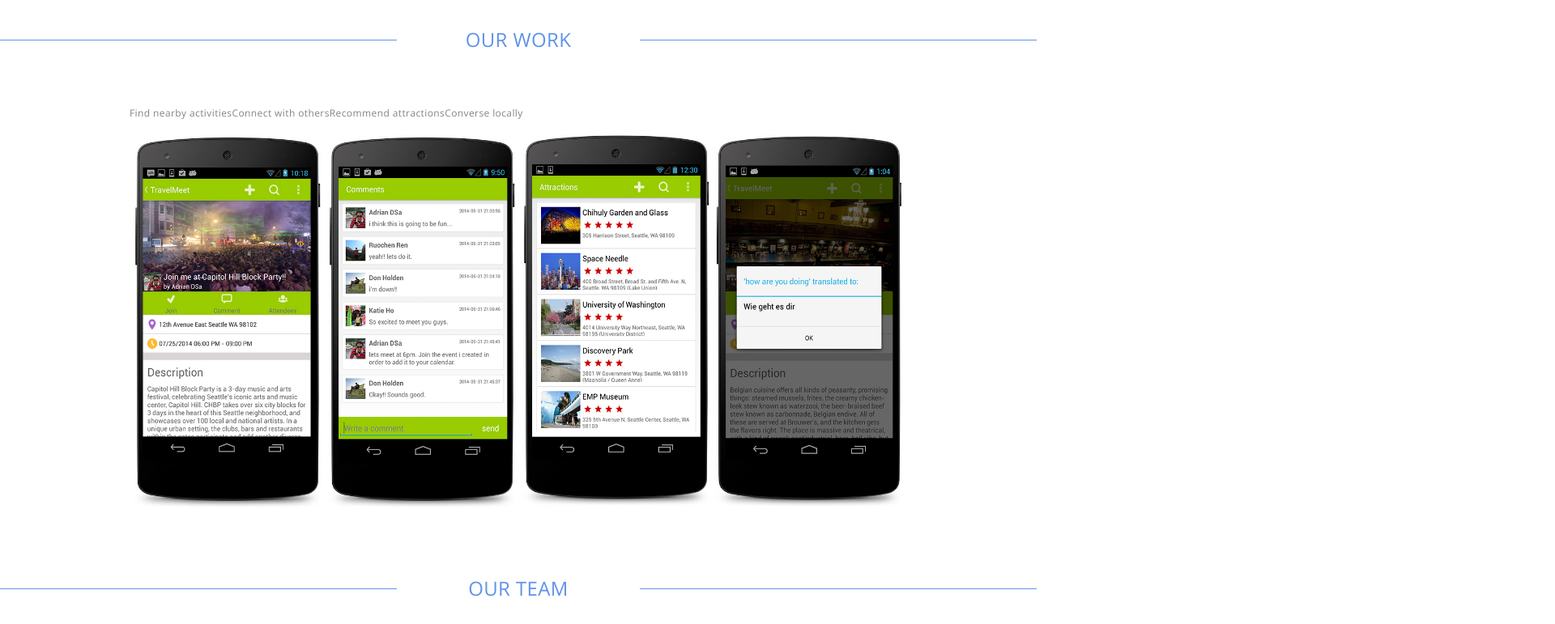
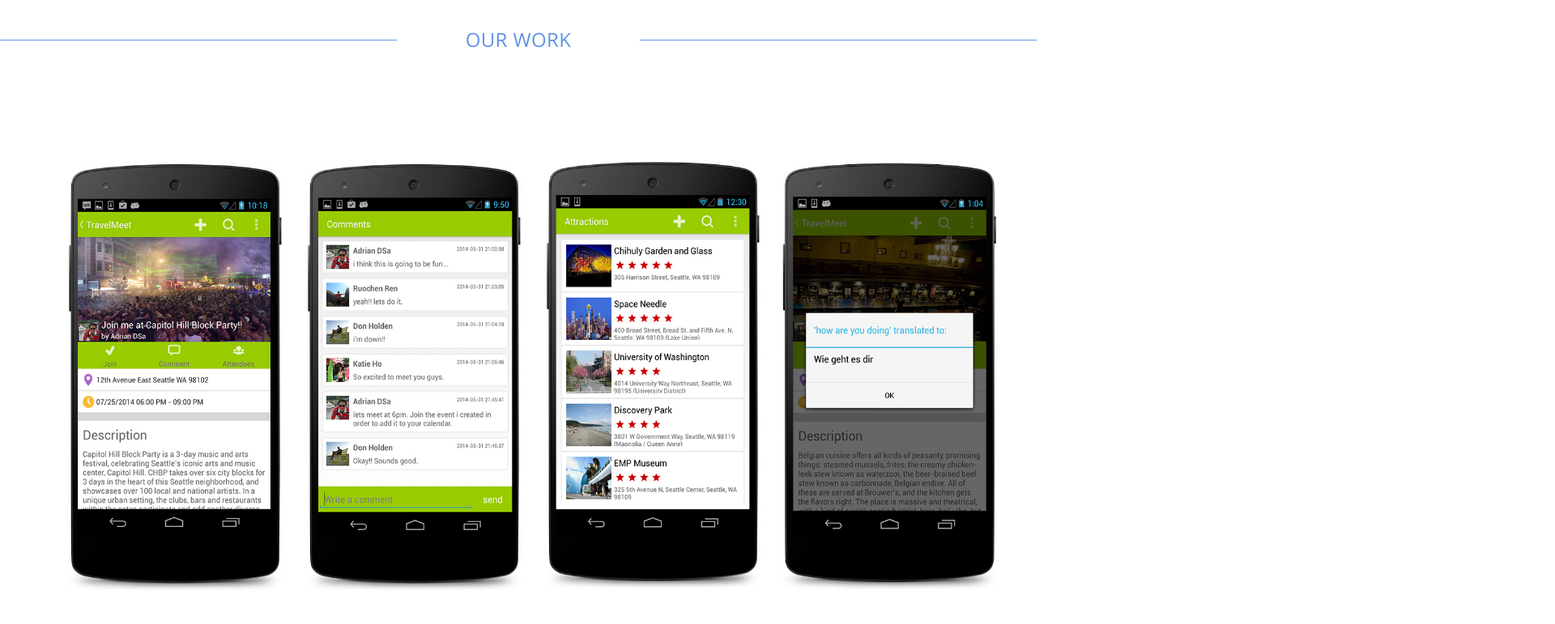
Before and after one commit to adriandsa/travelmeet, a plain HTML site: page index.html in a window 1280 px wide. Shown: the part 1660-2431 px from the top of the page at 81% size, 1920 px wide, since content can reach past the window. Drawn offline with nearby package versions, Linux system fonts and the light colour scheme; files whose address does not match are found by name.

Commit message:
Update index.html

```diff
--- a/index.html
+++ b/index.html
@@ -113,21 +113,22 @@ window.onmouseup=right;
 	<!-- End Section Divider -->
 
 	<!-- Start Content -->
-	<div class="content">
+	<div class="content" style="max-width: 2000px; width: 150%">
 
-		<div>
-			<p style="float:left">Find nearby activities</p>
-			<p style="float:left"> Connect with others</p>
-			<p style="float:left"> Recommend attractions</p>
-			<p style="float:left"> Converse locally</p><br><br>
-		</div>
-
-		<div>
-			<img src="img/activities.jpg" width="25%" height="25%" style="float:left">
-			<img src="img/comments.jpg" width="25%" height="25%" style="float:left">
-			<img src="img/attractions.jpg" width="25%" height="25%" style="float:left">
-			<img src="img/translate_text.jpg" width="25%" height="25%" style="float:left">
-		</div>
+		    <div style="margin-left: 3.5%;">
+		        <p style="float:left; margin-left: 3.5%; font-size: 100%;"></p>
+		        <p style="float:left; margin-left: 6.6%; font-size: 100%;"></p>
+		        <p style="float:left; margin-left: 6.2%; font-size: 100%;"></p>
+		        <p style="float:left; margin-left: 6.6%; font-size: 100%;"></p>
+		        <br></br>
+		        <br></br>
+		    </div>
+		    <div style="margin-left: 4%;">
+		        <img width="15%" height="25%" src="img/activities.jpg" style="float:left; margin-right: 1%"></img>
+		        <img width="15%" height="25%" src="img/comments.jpg" style="float:left; margin-right: 1%;"></img>
+		        <img width="15%" height="25%" src="img/attractions.jpg" style="float:left; margin-right: 1%;"></img>
+		        <img width="15%" height="25%" style="float:left" src="img/translate_text.jpg"></img>
+		    </div>
 
 		<!-- Clear :) -->
 		<div class="clear"></div>
```
